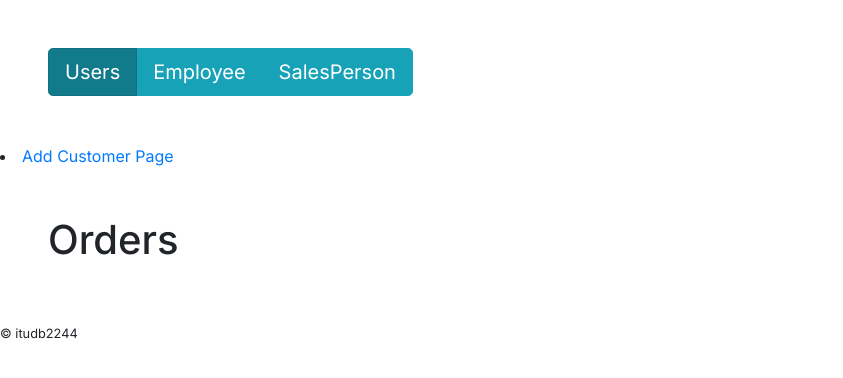
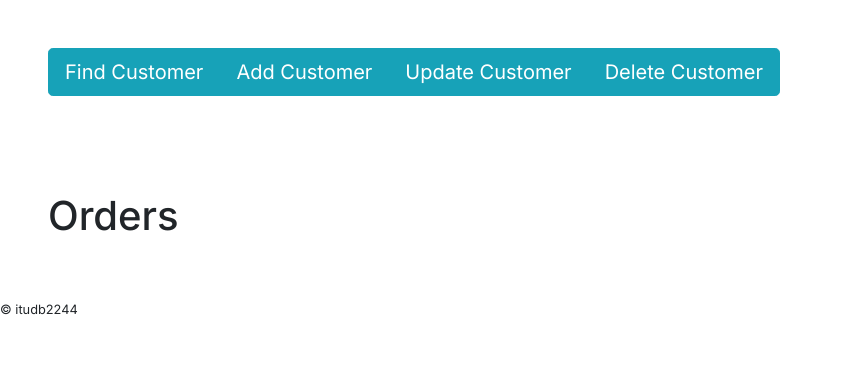
Before and after one commit to itudb2244/itudb2244, a Flask app: page /orders in a window 1280 px wide. Shown: the top 378 px of the page, without its empty margins (0-843 px from the left). Run offline with Flask 2, Linux system fonts and the light colour scheme; data that the repository does not hold is empty.

Commit message:
customerpage html

```diff
--- a/static/styles/main.css
+++ b/static/styles/main.css
@@ -148,3 +148,11 @@
         .formbold-btn:hover {
           box-shadow: 0px 3px 8px rgba(0, 0, 0, 0.05);
         }
+
+        .crud-btn {
+          color: white;
+        }
+
+        .crud-btn:visited {
+          color: white;
+        }
--- a/templates/customers.html
+++ b/templates/customers.html
@@ -1,7 +1,7 @@
 {% extends "layout.html" %}
 {% block title %}{{ title }}{% endblock %}
 {% block content %}
-  <div class="btn-group btn-group-toggle m-5" data-toggle="buttons">
+<!-- <div class="btn-group btn-group-toggle m-5" data-toggle="buttons">
     <label class="btn btn-info btn-lg active">
       <input type="radio" name="options" id="Users" autocomplete="off" checked> Users
     </label>
@@ -9,12 +9,24 @@
       <input type="radio" name="options" id="Employee" autocomplete="off"> Employee
     </label>
     <label class="btn btn-info btn-lg">
-      <input type="radio" name="options" id="SalesPerson" autocomplete="off"> SalesPerson
+      <a type="radio" name="options" id="SalesPerson" autocomplete="off" href="{{ url_for('add_customers_page') }}">Add Customer Page</a>
+    </label>
+  </div> -->
+
+  <div class="btn-group btn-group-toggle m-5" data-toggle="buttons">
+    <label class="btn btn-info btn-lg">
+      <a type="radio" name="options" id="Find Customer" autocomplete="off" href="{{ url_for('add_customers_page') }}" style="color: white">Find Customer</a>
+    </label>
+    <label class="btn btn-info btn-lg">
+      <a type="radio" name="options" id="Add Customer" autocomplete="off" href="{{ url_for('add_customers_page') }}" style="color: white">Add Customer</a>
+    </label>
+    <label class="btn btn-info btn-lg">
+      <a type="radio" name="options" id="Update Customer" autocomplete="off" href="{{ url_for('add_customers_page') }}" style="color: white">Update Customer</a>
+    </label>
+    <label class="btn btn-info btn-lg">
+      <a type="radio" name="options" id="Delete Customer" autocomplete="off" href="{{ url_for('add_customers_page') }}" style="color: white">Delete Customer</a>
     </label>
   </div>
-  <u1>
-    <li><a href="{{ url_for('add_customers_page') }}">Add Customer Page </a></li>
-    </u1>
 
 
   <div class="m-5 w-50">
```
